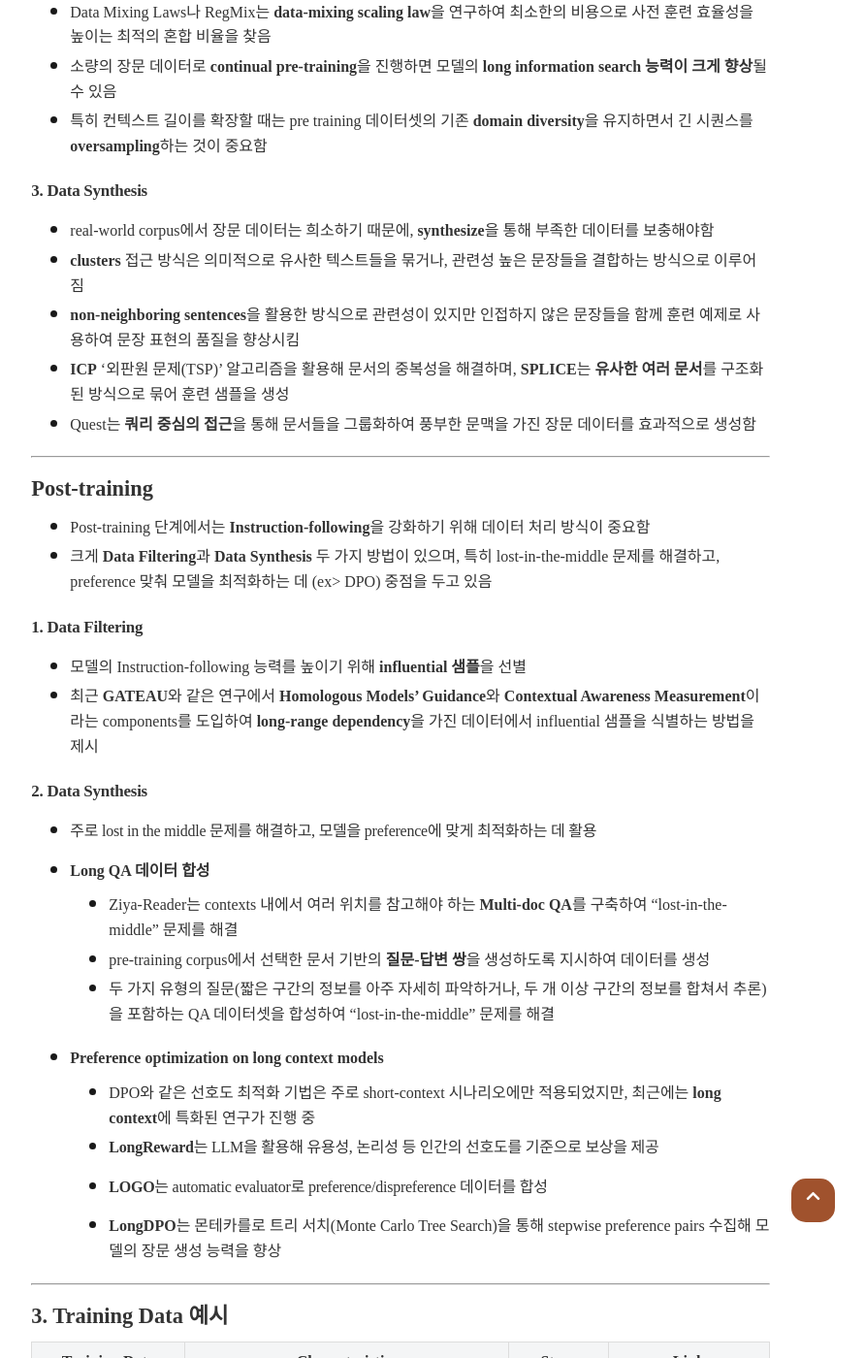
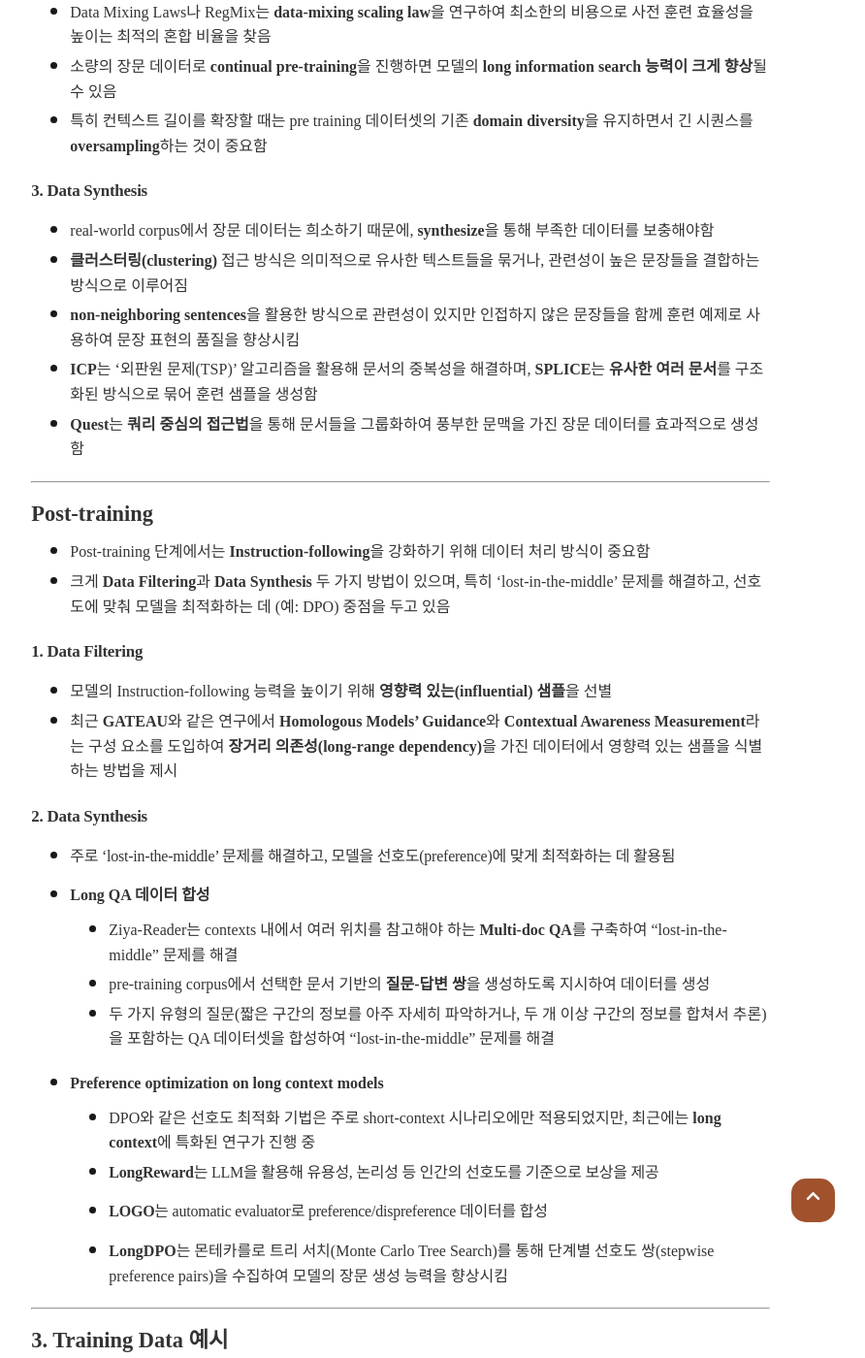
Before and after one commit to PEBpung/PEBpung.github.io, a Jekyll site: the page built from _posts/2025-08-10-Long-Context-LLM-1.md, in a window 1280 px wide and 1400 px high, scrolled down 3085 px. Shown: the whole window at 97% size, without its empty margins (227-1119 px from the left). Built offline with Jekyll 4.4.1, drawn with Linux system fonts in a browser that asks for light colours; nearby versions of some CDN libraries; some web fonts are replaced; comment, search, counter and statistics services are not loaded; some of the changed text lies outside the part shown.

Commit message:
post: Long Context LLM 문서 내용 수정 및 문장 개선

```diff
--- a/_posts/2025-08-10-Long-Context-LLM-1.md
+++ b/_posts/2025-08-10-Long-Context-LLM-1.md
@@ -76,13 +76,13 @@
 
 ### Pre-training
 
-- pre-training에서 중요한건 모델의 성능을 극대화인데, 이때 **고품질의 데이터를 확보하고, 이를 효과적으로 혼합하며, 필요에 따라 합성하는 것**이 필요함
+- pre-training에서 중요한 것은 모델의 성능을 극대화하는 것인데, 이를 위해 **고품질의 데이터를 확보하고, 이를 효과적으로 혼합하며, 필요에 따라 합성하는 것**이 필수적임
 - 특히 최근에는 **long context** 데이터를 정제하는 기술이 급격히 부상하고 있음
 
 **1. Data Filtering**
 
 - 모델의 성능은 데이터 품질에 크게 의존하므로, **데이터 필터링** 기법을 통해 데이터를 정제하는 것이 필수임
-- 짧은 텍스트를 제거하는 heuristic한 방식 혹은 MinHashLSH와 같은 알고리즘을 사용해 중복을 제거하는 기본적인 duplication 방법
+- 짧은 텍스트를 제거하는 heuristic한 방식이나 MinHashLSH와 같은 알고리즘을 사용해 중복을 제거하는 기본적인 중복 제거 방법
 - SemDeDup와 같이 사전 훈련 모델의 임베딩을 활용하여 **의미적 중복**을 제거하는 방법이 있음
 - 또한, 장문 데이터의 경우 **응집성(coherence), 일관성(cohesion), 복잡성(complexity)** 같은 언어적 특성을 평가하여 품질을 높이거나,
 - [LongAttn](https://arxiv.org/abs/2502.16860)와 같이 **장거리 의존성(long-range dependency)**을 기준으로 데이터를 선별하는 기술이 사용됨
@@ -97,26 +97,26 @@
 **3. Data Synthesis**
 
 - real-world corpus에서 장문 데이터는 희소하기 때문에, **synthesize**을 통해 부족한 데이터를 보충해야함
-- **clusters** 접근 방식은 의미적으로 유사한 텍스트들을 묶거나, 관련성 높은 문장들을 결합하는 방식으로 이루어짐
+- **클러스터링(clustering)** 접근 방식은 의미적으로 유사한 텍스트들을 묶거나, 관련성이 높은 문장들을 결합하는 방식으로 이루어짐
 - **non-neighboring sentences**을 활용한 방식으로 관련성이 있지만 인접하지 않은 문장들을 함께 훈련 예제로 사용하여 문장 표현의 품질을 향상시킴
-- **ICP** '외판원 문제(TSP)' 알고리즘을 활용해 문서의 중복성을 해결하며, **SPLICE**는 **유사한 여러 문서**를 구조화된 방식으로 묶어 훈련 샘플을 생성
-- Quest는 **쿼리 중심의 접근**을 통해 문서들을 그룹화하여 풍부한 문맥을 가진 장문 데이터를 효과적으로 생성함
+- **ICP**는 '외판원 문제(TSP)' 알고리즘을 활용해 문서의 중복성을 해결하며, **SPLICE**는 **유사한 여러 문서**를 구조화된 방식으로 묶어 훈련 샘플을 생성함
+- **Quest**는 **쿼리 중심의 접근법**을 통해 문서들을 그룹화하여 풍부한 문맥을 가진 장문 데이터를 효과적으로 생성함
 
 ---
 
 ### Post-training
 
 - Post-training 단계에서는 **Instruction-following**을 강화하기 위해 데이터 처리 방식이 중요함
-- 크게 **Data Filtering**과 **Data Synthesis** 두 가지 방법이 있으며, 특히 lost-in-the-middle 문제를 해결하고, preference 맞춰 모델을 최적화하는 데 (ex> DPO) 중점을 두고 있음
+- 크게 **Data Filtering**과 **Data Synthesis** 두 가지 방법이 있으며, 특히 'lost-in-the-middle' 문제를 해결하고, 선호도에 맞춰 모델을 최적화하는 데 (예: DPO) 중점을 두고 있음
 
 **1. Data Filtering**
 
-- 모델의 Instruction-following 능력를 높이기 위해 **influential 샘플**을 선별
-- 최근 **GATEAU**와 같은 연구에서 **Homologous Models’ Guidance**와 **Contextual Awareness Measurement**이라는 components를 도입하여 **long-range dependency**을 가진 데이터에서 influential 샘플을 식별하는 방법을 제시
+- 모델의 Instruction-following 능력을 높이기 위해 **영향력 있는(influential) 샘플**을 선별
+- 최근 **GATEAU**와 같은 연구에서 **Homologous Models' Guidance**와 **Contextual Awareness Measurement**라는 구성 요소를 도입하여 **장거리 의존성(long-range dependency)**을 가진 데이터에서 영향력 있는 샘플을 식별하는 방법을 제시
 
 **2. Data Synthesis**
 
-- 주로 lost in the middle 문제를 해결하고, 모델을 preference에 맞게 최적화하는 데 활용
+- 주로 'lost-in-the-middle' 문제를 해결하고, 모델을 선호도(preference)에 맞게 최적화하는 데 활용됨
 
 - **Long QA 데이터 합성**
   - Ziya-Reader는 contexts 내에서 여러 위치를 참고해야 하는 **Multi-doc QA**를 구축하여 "lost-in-the-middle" 문제를 해결
@@ -129,7 +129,7 @@
 
   - **LOGO**는 automatic evaluator로 preference/dispreference 데이터를 합성
 
-  - **LongDPO**는 몬테카를로 트리 서치(Monte Carlo Tree Search)을 통해 stepwise preference pairs 수집해 모델의 장문 생성 능력을 향상
+  - **LongDPO**는 몬테카를로 트리 서치(Monte Carlo Tree Search)를 통해 단계별 선호도 쌍(stepwise preference pairs)을 수집하여 모델의 장문 생성 능력을 향상시킴
 
 
 ---
```
Also changed, not shown: other parts of _posts/2025-08-10-Long-Context-LLM-1.md (+3 -3 lines).
